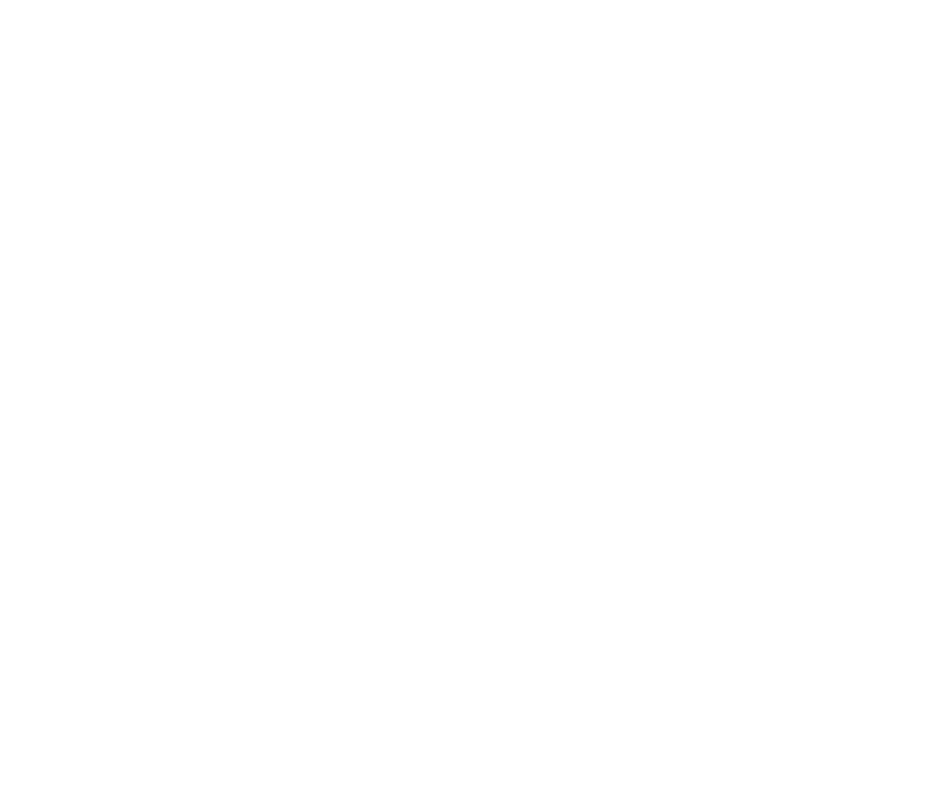
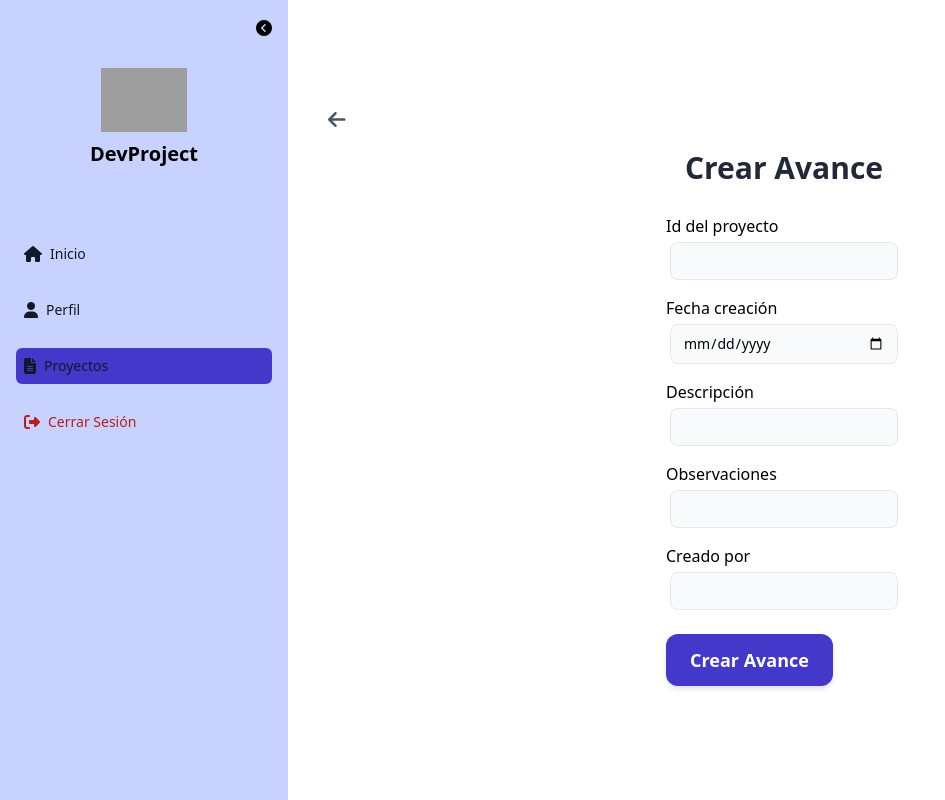
Before and after one commit to Devtambulos/GestionProyectosInvestigacion, a React (Create React App) app: page /proyectos/1/avance in a window 1280 px wide. Before the commit this address had no page. Shown: the whole page, without its empty margins (0-945 px from the left). Built offline with nearby package versions, Linux system fonts and the light colour scheme; no server answers; grey boxes are pictures that could not be loaded.

Commit message:
Actualizacion de avances

```diff
--- a/src/App.jsx
+++ b/src/App.jsx
@@ -28,6 +28,7 @@
 import EditarProyecto from "./pages/proyecto/editarProyecto";
 import EditarObjetivos from "pages/objetivo/EditarObjetivo";
 import EditarAvance from "pages/avances/editarAvance";
+import CrearAvance from "pages/avances/crearAvance";
 
 const httpLink = createHttpLink({
   uri: "http://localhost:4000/graphql",
@@ -98,6 +99,7 @@
                 <Route path="/perfil" element={<Perfil />} />
                 <Route path="proyectos" element={<IndexProyecto/>} />
                 <Route path="/proyectos/:_id" element={<Proyecto />} />
+                <Route path="/proyectos/:_id/avance" element={<CrearAvance />}/>
                 <Route path="/proyectos/crear/" element={<ProyectoNuevo />} />
                 <Route path="/proyectos/editar/:_id" element={<EditarProyecto/>} />
                 <Route path="/proyectos/editar/objetivo:_id" element={<EditarObjetivos/>} />
--- a/src/pages/avances/crearAvance.jsx
+++ b/src/pages/avances/crearAvance.jsx
@@ -0,0 +1,30 @@
+import ButtonLoading from 'components/ButtonLoading';
+import Input from 'components/Input';
+import React from 'react';
+import { Link } from 'react-router-dom';
+
+
+
+const crearAvance = () => {
+
+    return (
+        <div className='flex flex-col w-full h-full items-center justify-center p-10'>
+            <div className='self-start'>
+                <Link to='/proyectos'>
+                    <i className='fas fa-arrow-left text-gray-600 cursor-pointer font-bold text-xl hover:text-gray-900' />
+                </Link>
+            </div>
+            <h1 className='m-4 text-3xl text-gray-800 font-bold text-center'>Crear Avance</h1>
+            <form>
+                <Input name='proyecto' label='Id del proyecto' required={true} type='text' />
+                <Input name='fecha' label='Fecha creación' required={true} type='date' />
+                <Input name='descripcion' label='Descripción' required={true} type='text' />
+                <Input name='observaciones' label='Observaciones' required={true} type='text' />
+                <Input name='creadopor' label='Creado por' required={true} type='text' />
+                <ButtonLoading text='Crear Avance' loading={false} />
+            </form>
+        </div>
+    )
+}
+
+export default crearAvance
--- a/src/pages/proyecto/Index.jsx
+++ b/src/pages/proyecto/Index.jsx
@@ -33,7 +33,7 @@
 
 
   return (
-    <PrivateRoute roleList={["LIDER", "ADMINISTRADOR"]}>
+    <PrivateRoute roleList={["LIDER", "ADMINISTRADOR", "ESTUDIANTE"]}>
       <div className="p-8 items-center font-serif text-gray-800">
         <div className="p-2 m-4 text-3xl font-serif text-gray-800 font-bold text-center w-full justify-center ">
           Proyectos
--- a/src/pages/proyecto/Proyecto.jsx
+++ b/src/pages/proyecto/Proyecto.jsx
@@ -150,9 +150,15 @@
         {/* </PrivateRoute> */}
       </div>
       {/* AVANCES DEL PROYECTO */}
-      <div>
-        <div className='p-2 m-4 text-3xl font-serif text-gray-800 font-bold text-center w-full justify-center'>
+      <div className="p-10 flex flex-col">
+        <div className='p-2 m-4 text-3xl font-serif text-gray-800 font-bold text-center flex flex-col w-full'>
           Avances
+          <div className="my-2 self-end">
+            <Link to={`/proyectos/${dataProyecto.Proyecto._id}/avance`}>
+              <i className='fas fa-plus-circle text-purple-700 hover:text-green-600 cursor-pointer
+                        p-1 px-2 hover:bg-green-100 rounded-full' />
+            </Link>
+          </div>
         </div>
         <table className='tabla '>
           <thead>
```
